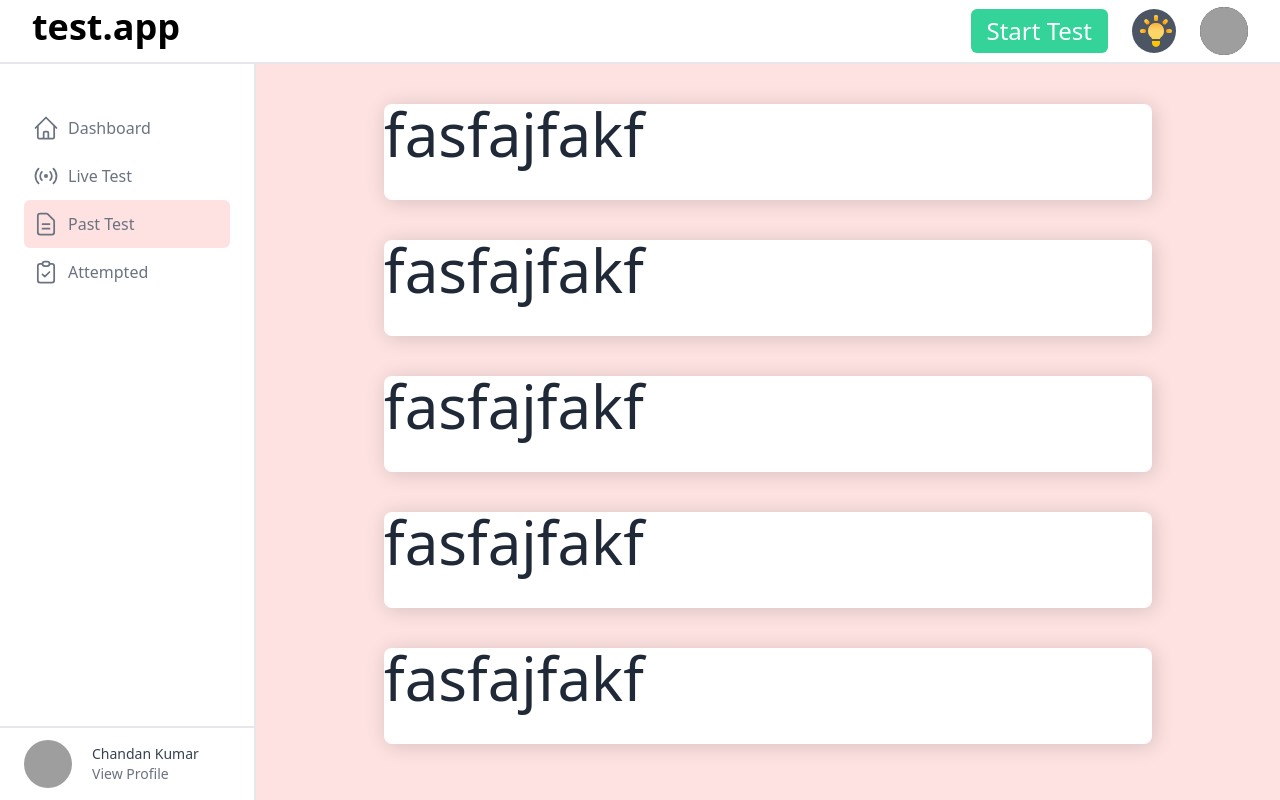
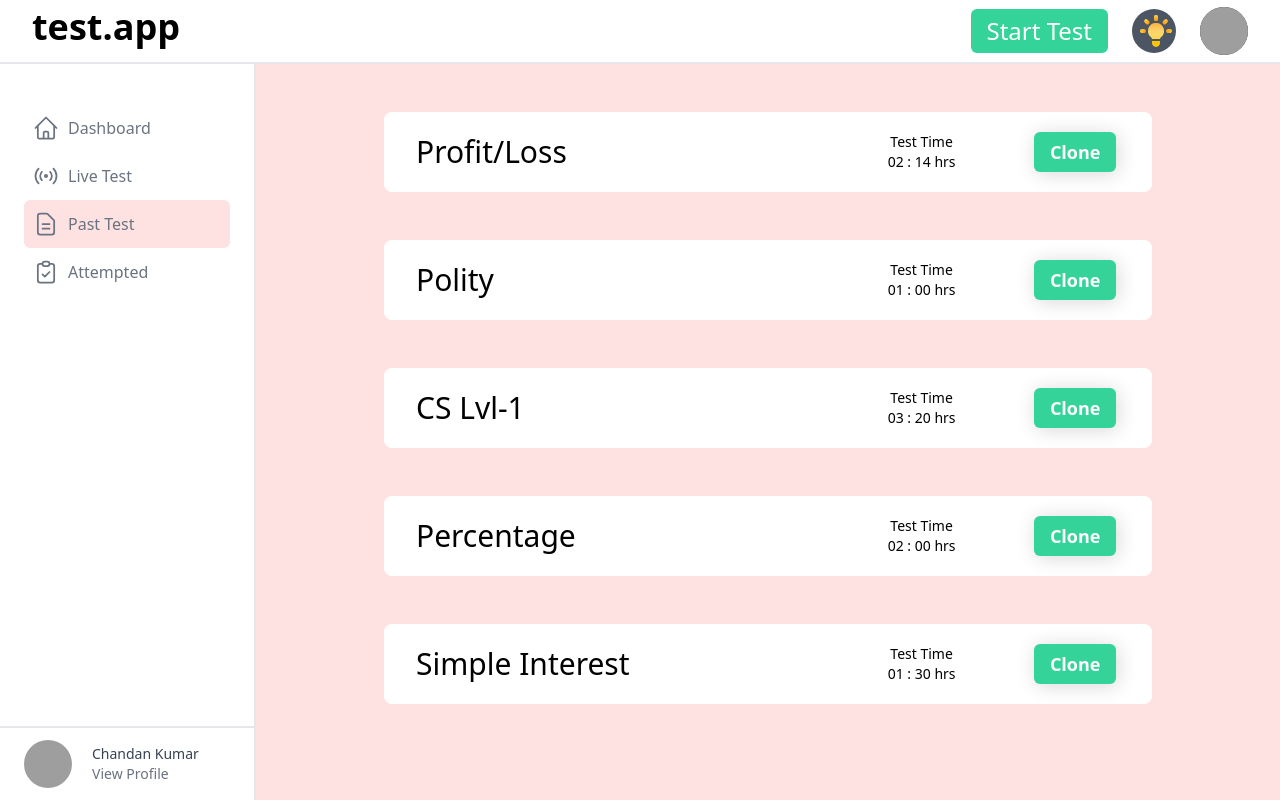
Before and after one commit to chandan-24/test-series-ui, a React (Create React App) app: page /past-test in a window 1280 px wide. Built offline with nearby package versions, Linux system fonts and the light colour scheme; grey boxes are pictures that could not be loaded.

Commit message:
render test items

```diff
--- a/src/app.css
+++ b/src/app.css
@@ -12,6 +12,14 @@
   animation: spinner 1.5s linear infinite;
 }
 
+.flex-60 {
+  flex: 60%;
+}
+
+.flex-20 {
+  flex: 20%;
+}
+
 @-webkit-keyframes spinner {
   0% { -webkit-transform: rotate(0deg); }
   100% { -webkit-transform: rotate(360deg); }
--- a/src/assets/testData.json
+++ b/src/assets/testData.json
@@ -10,7 +10,7 @@
     },
     {
       "testId": "12132",
-      "testName": "Percentage",
+      "testName": "History",
       "totalScore": "30",
       "score": "25",
       "duration": "20",
@@ -18,7 +18,7 @@
     },
     {
       "testId": "12132",
-      "testName": "Percentage",
+      "testName": "Discount",
       "totalScore": "30",
       "score": "25",
       "duration": "20",
@@ -30,35 +30,35 @@
       "testId": "43523",
       "testName": "Profit/Loss",
       "totalScore": "30",
-      "duration": "20",
+      "duration": "134",
       "time": ""
     },
     {
       "testId": "43523",
-      "testName": "Profit/Loss",
+      "testName": "Polity",
       "totalScore": "30",
-      "duration": "20",
+      "duration": "60",
       "time": ""
     },
     {
       "testId": "43523",
-      "testName": "Profit/Loss",
+      "testName": "CS Lvl-1",
       "totalScore": "30",
-      "duration": "20",
+      "duration": "200",
       "time": ""
     },
     {
       "testId": "43523",
-      "testName": "Profit/Loss",
+      "testName": "Percentage",
       "totalScore": "30",
-      "duration": "20",
+      "duration": "120",
       "time": ""
     },
     {
       "testId": "43523",
-      "testName": "Profit/Loss",
+      "testName": "Simple Interest",
       "totalScore": "30",
-      "duration": "20",
+      "duration": "90",
       "time": ""
     }
   ]
--- a/src/components/Attempted.js
+++ b/src/components/Attempted.js
@@ -34,10 +34,16 @@ class Attempted extends Component {
       return <Spinner />
     }
     return (
-      <div className="justify-center text-gray-800">
+      <div className="mb-12">
         { this.state.attempted.map(test => {
-          return <TestItem />
-        })}
+            return <TestItem
+              testName={test.testName}
+              keyName="Score"
+              value={`${test.score}/${test.totalScore}`}
+              op="Analysis"
+            />
+          })
+        }
       </div>
     );
   }
--- a/src/components/Navigation/Header.js
+++ b/src/components/Navigation/Header.js
@@ -76,7 +76,7 @@ class Header extends Component {
               </div>
             </div>
 
-            <div className="text-2xl bg-green-400 text-white px-4 py-1.5 rounded-md hover:bg-green-500 cursor-pointer delay-150">
+            <div className="text-2xl bg-green-400 text-white px-4 py-1.5 rounded-md hover:bg-green-500 cursor-pointer ease-in-out duration-400">
               Start Test
             </div>
           </div>
--- a/src/components/PastTest.js
+++ b/src/components/PastTest.js
@@ -29,15 +29,29 @@ class PastTest extends Component {
     }
   }
 
+  calcTestTime(timeInMin) {
+    const hrs = Math.floor(timeInMin / 60);
+    const min = timeInMin % 60;
+    const hrsStr = hrs > 9 ? hrs : '0' + hrs;
+    const minStr = min > 0 ? min : '0' + min;
+    return `${hrsStr} : ${minStr} hrs`
+  }
+
   render() {
     if (!this.state.isLoaded) {
       return <Spinner />
     }
     return (
-      <div className="justify-center text-gray-800 text-6xl">
+      <div className="mb-12">
         { this.state.pastTestData.map(test => {
-          return <TestItem />
-        })}
+            return <TestItem
+              testName={test.testName}
+              keyName="Test Time"
+              value={this.calcTestTime(test.duration)}
+              op="Clone"
+            />
+          })
+        }
       </div>
     );
   }
--- a/src/components/TestItem.js
+++ b/src/components/TestItem.js
@@ -1,10 +1,29 @@
 import React, { Component } from 'react';
+import { Link } from 'react-router-dom';
 
 class TestItem extends Component {
   render() {
+    const {testName, keyName, value, op} = this.props;
     return (
-      <div className="bg-white rounded-lg max-w-3xl h-24 ml-auto mr-auto mt-10 shadow-lg">
-        fasfajfakf
+      <div className="flex bg-white rounded-lg max-w-3xl h-20 ml-auto mr-auto mt-12 hover:shadow-lg">
+        <div className="w-full flex flex-row items-center self-center">
+          <div className="flex-60 text-3xl font-medium">
+            <span className="ml-8">{testName || 'TESTNAME'}</span>
+          </div>
+          <div className="flex flex-col flex-20 text-sm">
+            <div className="self-center">
+              {keyName}
+            </div>
+            <div className="self-center">
+              {value || '00 : 30 hrs'}
+            </div>
+          </div>
+          <div className="flex flex-col flex-20">
+            <Link to="" className="bg-green-400 text-white font-semibold self-center text-lg px-4 py-1.5 rounded-md hover:bg-green-500 cursor-pointer ease-in-out duration-400 shadow-lg">
+              {op || 'Start'}
+            </Link>
+          </div>
+        </div>
       </div>
     );
   }
```
